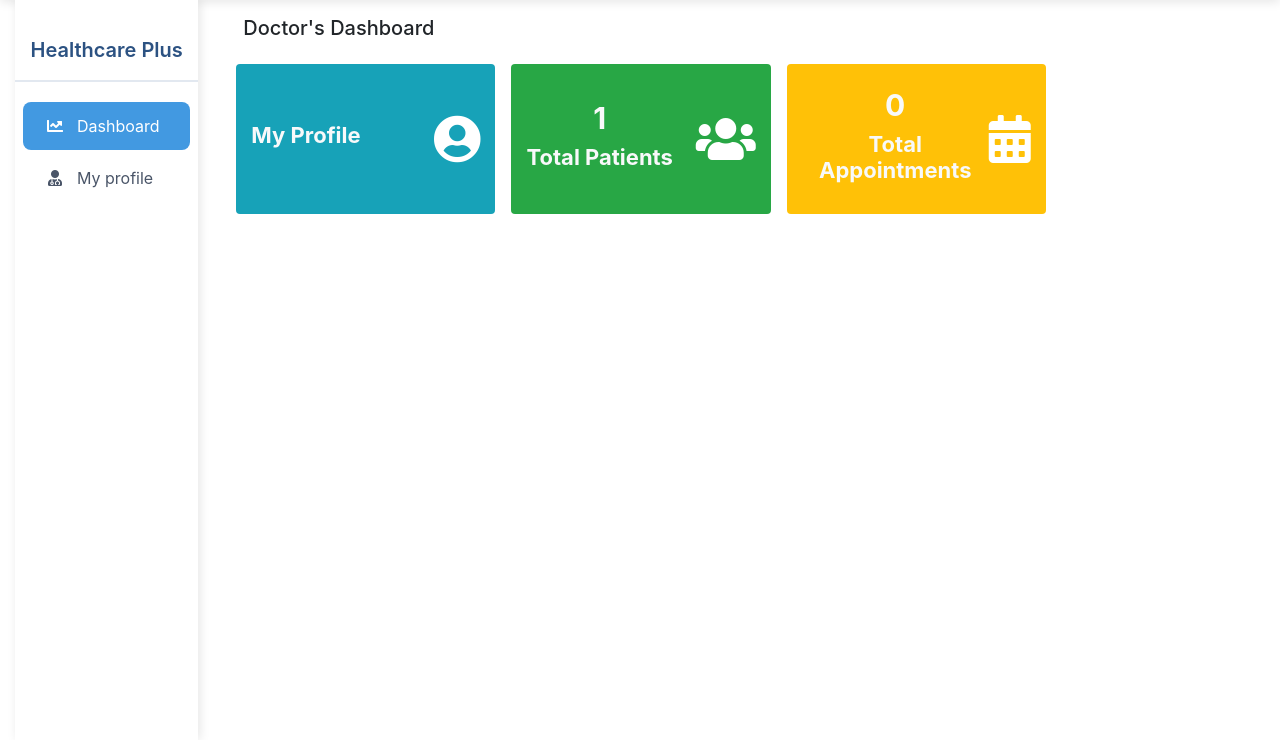
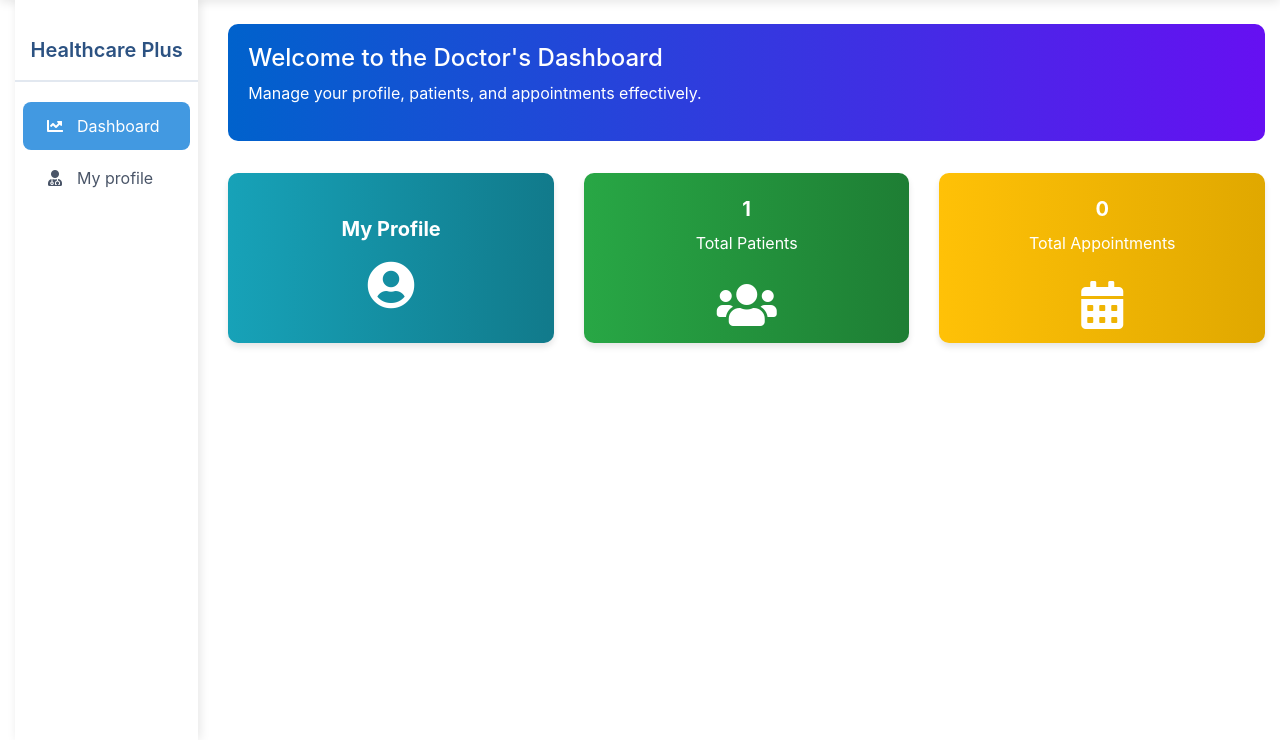
Before and after one commit to blitzbugg/HMS, a PHP site: page /doctor/index.php in a window 1280 px wide. Shown: the part 88-828 px from the top of the page. Run offline with PHP 8.4, Linux system fonts and the light colour scheme; data comes from the database, SQL or seed files in the repository; data that the repository does not hold is empty; some libraries are stand-ins or nearby versions.

Commit message:
Doctors dashboard styling has done

```diff
--- /dev/null
+++ b/doctor/css/index.css
@@ -0,0 +1,48 @@
+body {
+    font-family: 'Roboto', sans-serif;
+    background-color: #f8f9fa;
+}
+.dashboard-header {
+    background: linear-gradient(90deg, #0062cc, #6610f2);
+    color: white;
+    padding: 20px;
+    border-radius: 10px;
+    margin-bottom: 20px;
+}
+.dashboard-box {
+    height: 170px;
+    display: flex;
+    flex-direction: column;
+    align-items: center;
+    justify-content: center;
+    text-align: center;
+    border-radius: 10px;
+    box-shadow: 0 4px 6px rgba(0, 0, 0, 0.1);
+    transition: transform 0.3s ease-in-out, box-shadow 0.3s;
+}
+.dashboard-box:hover {
+    transform: translateY(-5px);
+    box-shadow: 0 6px 12px rgba(0, 0, 0, 0.15);
+}
+.dashboard-box h5 {
+    font-size: 20px;
+    font-weight: bold;
+    margin: 10px 0;
+}
+.dashboard-icon {
+    font-size: 3rem;
+    color: white;
+    margin-top: 10px;
+}
+.dashboard-box.bg-info {
+    background: linear-gradient(90deg, #17a2b8, #117a8b);
+    color: white;
+}
+.dashboard-box.bg-success {
+    background: linear-gradient(90deg, #28a745, #1e7e34);
+    color: white;
+}
+.dashboard-box.bg-warning {
+    background: linear-gradient(90deg, #ffc107, #e0a800);
+    color: white;
+}
--- a/doctor/index.php
+++ b/doctor/index.php
@@ -11,27 +11,7 @@ session_start();
     <link rel="stylesheet" href="https://stackpath.bootstrapcdn.com/bootstrap/4.5.2/css/bootstrap.min.css">
     <!-- Add Font Awesome -->
     <link rel="stylesheet" href="https://cdnjs.cloudflare.com/ajax/libs/font-awesome/5.15.3/css/all.min.css">
-    <style>
-        .dashboard-box {
-            height: 150px;
-            display: flex;
-            align-items: center;
-            justify-content: space-between;
-            padding: 15px;
-            transition: transform 0.3s ease-in-out;
-        }
-        .dashboard-box:hover {
-            transform: scale(1.05);
-        }
-        .dashboard-box h5 {
-            font-size: 22px;
-            font-weight: bold;
-        }
-        .dashboard-icon {
-            font-size: 3rem;
-            color: white;
-        }
-    </style>
+    <link rel="stylesheet" href="./css/index.css">
 </head>
 <body>
     <?php include("../include/header.php");
@@ -43,50 +23,49 @@ session_start();
                 <?php include("sidenav.php"); ?>
             </div>
             <div class="col-md-10">
-                <div class="container-fluid">
-                    <h5 class="my-3">Doctor's Dashboard</h5>
+                <div class="dashboard-header my-4">
+                    <h4>Welcome to the Doctor's Dashboard</h4>
+                    <p>Manage your profile, patients, and appointments effectively.</p>
+                </div>
+
                 <div class="row">
                     <!-- My Profile Box -->
-                        <div class="col-md-3 bg-info text-light rounded dashboard-box mx-2 my-2">
-                            <div>
+                    <div class="col-md-4 my-2">
+                        <div class="dashboard-box bg-info">
                             <h5>My Profile</h5>
-                            </div>
-                            <div>
-                                <a href="profile.php"><i class="fas fa-user-circle dashboard-icon"></i></a>
+                            <a href="profile.php">
+                                <i class="fas fa-user-circle dashboard-icon"></i>
+                            </a>
                         </div>
                     </div>
 
                     <!-- Total Patients Box -->
-                        <div class="col-md-3 bg-success text-light rounded dashboard-box mx-2 my-2">
+                    <div class="col-md-4 my-2">
                         <?php
-
-                            $p = mysqli_query($connect,"SELECT * FROM patient");
-
+                            $p = mysqli_query($connect, "SELECT * FROM patient");
                             $pp = mysqli_num_rows($p);
-
                         ?>
-                            <div>
-                                <h5 class="text-center" style="font-size: 30px;"><?php echo $pp; ?></h5>
-                                <h5 class="text-center">Total Patients</h5>
-                            </div>
-                            <div>
-                                <a href="patient.php"><i class="fas fa-users dashboard-icon"></i></a>
+                        <div class="dashboard-box bg-success">
+                            <h5><?php echo $pp; ?></h5>
+                            <p>Total Patients</p>
+                            <a href="patient.php">
+                                <i class="fas fa-users dashboard-icon"></i>
+                            </a>
                         </div>
                     </div>
 
                     <!-- Total Appointments Box -->
-                        <div class="col-md-3 bg-warning text-light rounded dashboard-box mx-2 my-2">
-                            <div>
+                    <div class="col-md-4 my-2">
                         <?php
-                                $app = mysqli_query($connect,"SELECT * FROM appointment WHERE status='pending'");
+                            $app = mysqli_query($connect, "SELECT * FROM appointment WHERE status='pending'");
                             $appoint = mysqli_num_rows($app);
                         ?>
-                                <h5 class="text-center" style="font-size: 30px;"><?php echo $appoint; ?></h5>
-                                <h5 class="text-center">Total Appointments</h5>
-                            </div>
-                            <div>
-                                <a href="appointment.php"><i class="fas fa-calendar-alt dashboard-icon"></i></a>
-                            </div>
+                        <div class="dashboard-box bg-warning">
+                            <h5><?php echo $appoint; ?></h5>
+                            <p>Total Appointments</p>
+                            <a href="appointment.php">
+                                <i class="fas fa-calendar-alt dashboard-icon"></i>
+                            </a>
                         </div>
                     </div>
                 </div>
```
Lines whose indentation alone changed are shown as unchanged.
